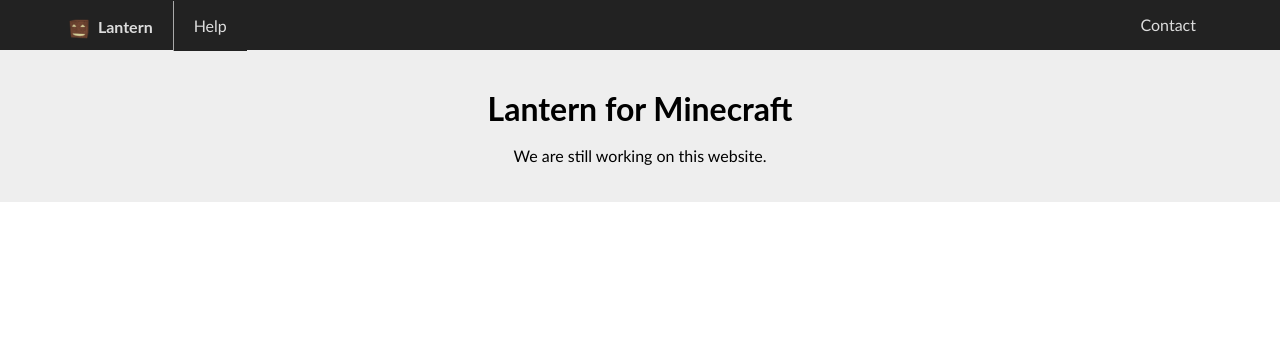
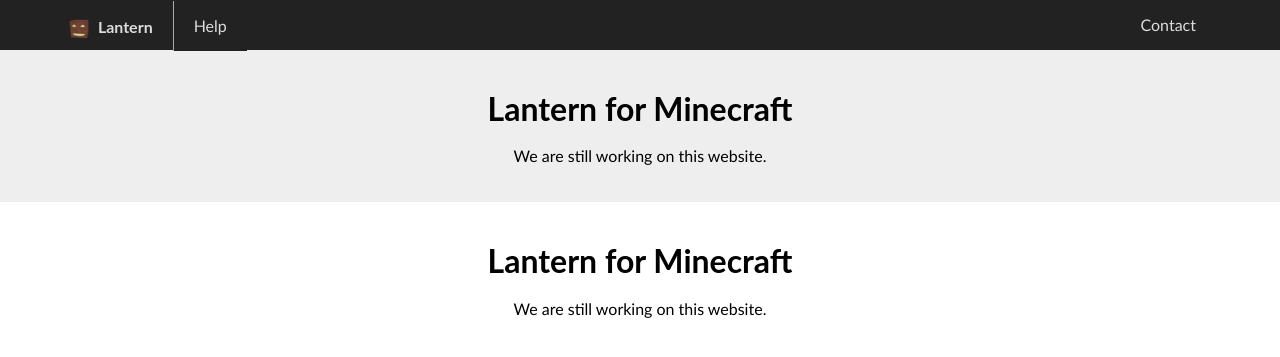
Before and after one commit to ctian1/Lantern, a PHP site: page / in a window 1280 px wide. Shown: the top 357 px of the page. Run offline with PHP 8.4, Linux system fonts and the light colour scheme; some web fonts are replaced.

Commit message:
Add help section to front page

```diff
--- a/css/scss/global.scss
+++ b/css/scss/global.scss
@@ -1,5 +1,6 @@
 html, body {
 	font-family: 'Lato', Helvetica, Arial, sans-serif;
+	background-color: #fff;
 	margin: 0;
 	padding: 0;
 }
--- a/css/scss/main.scss
+++ b/css/scss/main.scss
@@ -5,3 +5,11 @@
 	padding-top: 20px;
 	padding-bottom: 20px;
 }
+
+.help-intro {
+	display: block;
+	background-color: #fff;
+	text-align: center;
+	padding-top: 20px;
+	padding-bottom: 20px;
+}
--- a/index.php
+++ b/index.php
@@ -10,5 +10,9 @@
 			<h1>Lantern for Minecraft</h1>
 			<p>We are still working on this website.</p>
 		</div>
+		<div class="help-intro container">
+			<h1>Lantern for Minecraft</h1>
+			<p>We are still working on this website.</p>
+		</div>
 	</body>
 </html>
```
Also changed, not shown: css/lantern.css.
